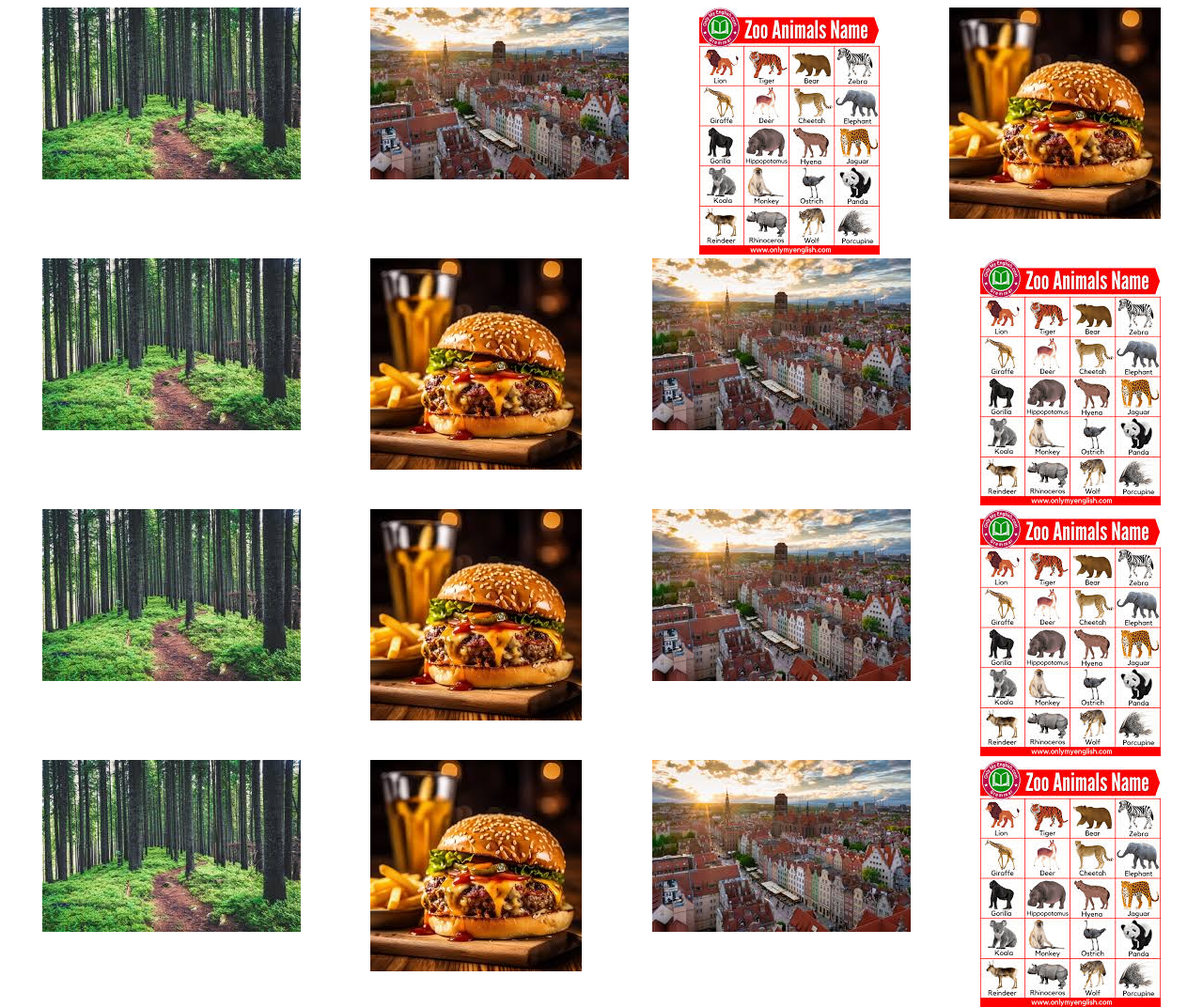
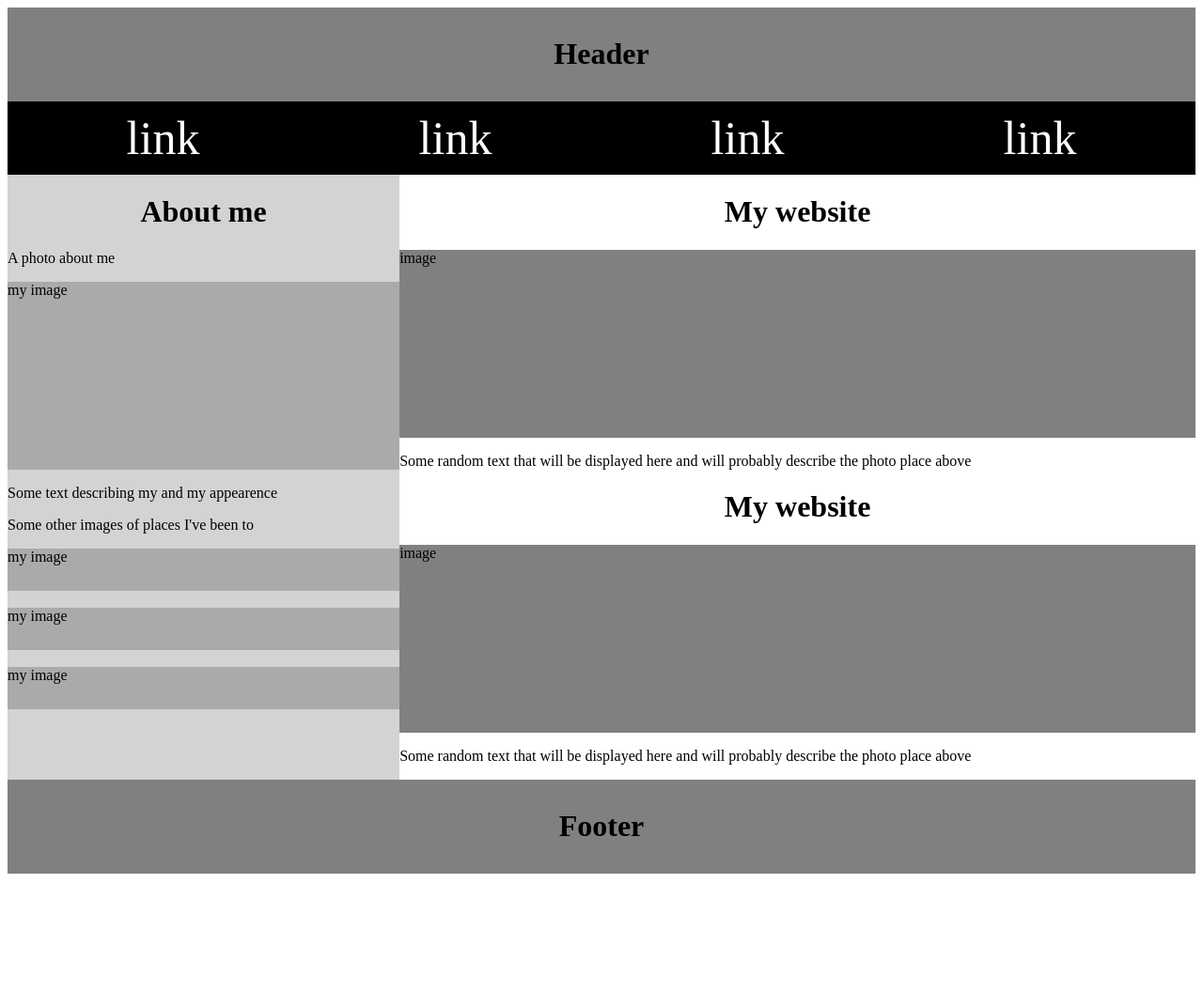
Before and after one commit to WiktorM413/WiktorM413.github.io, a plain HTML site: page index.html in a window 1280 px wide. Shown: the top 1072 px of the page at 94% size. After the commit the page ends 938 px from the top, so only its background shows below. Drawn offline with Linux system fonts and the light colour scheme.

Commit message:
Add files via upload

```diff
--- a/index.css
+++ b/index.css
@@ -1,8 +1,48 @@
-main{
+.header{
+    padding: 10px 10px;
+    background: gray;
+}
+.link{
+    background: black;
     display: flex;
-    flex-direction: row;
+    padding: 10px 10px;
     justify-content: space-around;
-
+    text-align: center;
+    color: white;
+    font-size: 50px;
 }
-#img1{
+.left{
+    background: lightgray;
 }
+.center{
+    background: white;
+    display: flex;
+}
+.footer{
+    background: gray;
+    padding: 10px 10px;
+}
+.left
+{
+    background: lightgray;
+    flex: 33%;
+}
+.middle{
+    flex: 67%;
+}
+h1{
+    text-align: center;
+}
+.image{
+    width: 100%;
+    height: 200px;
+    background: gray;
+}
+@media screen and (max-width: 700px) {
+    .link {
+      flex-direction: column;
+    }
+    .center{
+        flex-direction: column;
+    }
+}
--- a/index.html
+++ b/index.html
@@ -7,44 +7,36 @@
     <link rel="stylesheet" href="index.css">
 </head>
 <body>
-    <main>
-        <div class="img1"><img src="img1.jpg"></div>
-        <div class="img2"><img src="img2.jpg"></div>
-        <div class="img3"><img src="img3.jpg"></div>
-        <div class="img4"><img src="img4.jpg"></div>
-    </main>
-    <main>
-        <div class="img5"><img src="img1.jpg"></div>
-        <div class="img6"><img src="img4.jpg"></div>
-        <div class="img7"><img src="img2.jpg"></div>
-        <div class="img8"><img src="img3.jpg"></div>
-    </main>
-    <main>
-        <div class="img9"><img src="img1.jpg"></div>
-        <div class="img10"><img src="img4.jpg"></div>
-        <div class="img11"><img src="img2.jpg"></div>
-        <div class="img12"><img src="img3.jpg"></div>
-    </main>
-    <main>
-        <div class="img13"><img src="img1.jpg"></div>
-        <div class="img14"><img src="img4.jpg"></div>
-        <div class="img15"><img src="img2.jpg"></div>
-        <div class="img16"><img src="img3.jpg"></div>
-    </main>
-    <main>
-        <div class="img17"><img src="img1.jpg"></div>
-        <div class="img18"><img src="img4.jpg"></div>
-        <div class="img19"><img src="img2.jpg"></div>
-        <div class="img20"><img src="img3.jpg"></div>
-    </main>
-    <main>
-        <div class="img21"><img src="img1.jpg"></div>
-        <div class="img22"><img src="img4.jpg"></div>
-        <div class="img23"><img src="img2.jpg"></div>
-        <div class="img24"><img src="img3.jpg"></div>
-    </main>
-    <main>
-        <div class="img25"><img src="img1.jpg"></div>
-    </main>
+        <div class="header">
+            <h1>Header</h1>
+        </div>
+        <div class="link">
+            <a>link</a>
+            <a>link</a>
+            <a>link</a>
+            <a>link</a>
+        </div>
+        <div class="center">
+            <div class="left">
+                <h1>About me</h1>
+                <p>A photo about me</p>
+                <div class="image" style="background: rgb(170,170,170);">my image</div>
+                <p>Some text describing my and my appearence</p>
+                <p>Some other images of places I've been to</p>
+                <div class="image" style="background: rgb(170,170,170); height: 45px;">my image</div> <br>
+                <div class="image" style="background: rgb(170,170,170); height: 45px;">my image</div> <br>
+                <div class="image" style="background: rgb(170,170,170); height: 45px;">my image</div>
+
+            </div>
+            <div class="middle">
+                <h1>My website</h1>
+                <div class="image">image</div>
+                <p> Some random text that will be displayed here and will probably describe the photo place above</p>
+                <h1>My website</h1>
+                <div class="image">image</div>
+                <p> Some random text that will be displayed here and will probably describe the photo place above</p>
+            </div>
+        </div>
+        <div class="footer"><h1>Footer  </h1></div>
 </body>
 </html>
```
